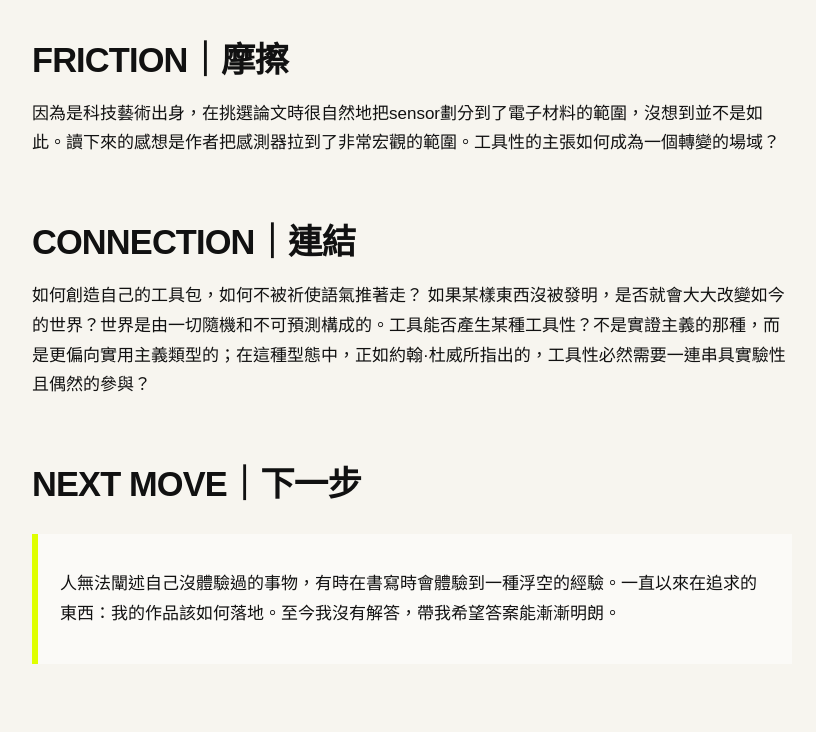
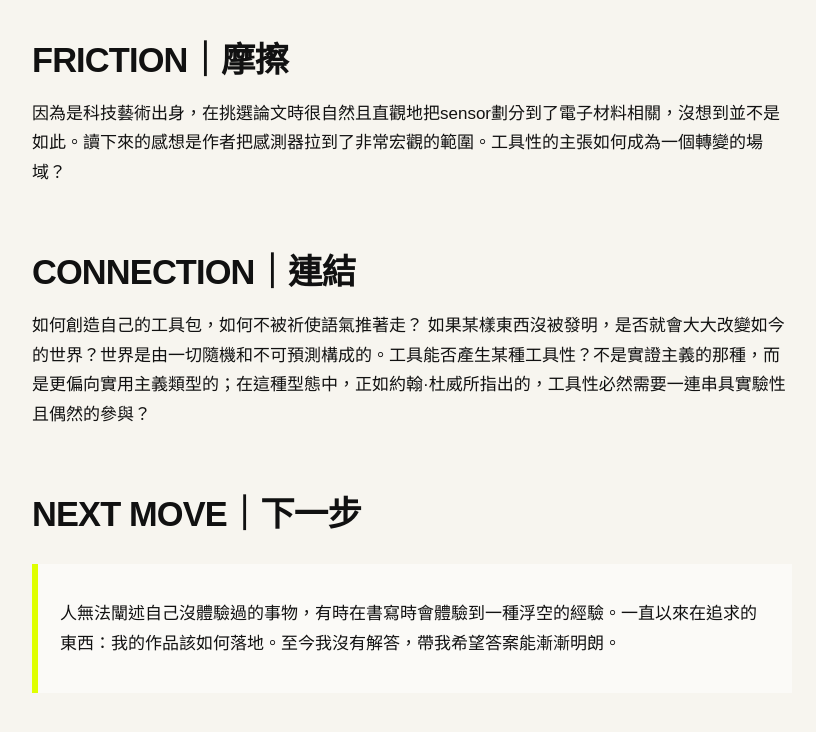
Before and after one commit to irisalco/fieldworkarchive, a Jekyll site: the page built from weeks/week-05.md, in a window 1280 px wide and 900 px high, scrolled down 3288 px, cut to the strip 156-888 px from the top of the window. Shown: the whole strip, without its empty margins (48-864 px from the left). Built offline with Jekyll 4.4.1, drawn with Linux system fonts in a browser that asks for light colours.

Commit message:
Update week-05.md

```diff
--- a/weeks/week-05.md
+++ b/weeks/week-05.md
@@ -25,7 +25,7 @@ permalink: /weeks/week-05/
 
 ## FRICTION｜摩擦
 
-因為是科技藝術出身，在挑選論文時很自然地把sensor劃分到了電子材料的範圍，沒想到並不是如此。讀下來的感想是作者把感測器拉到了非常宏觀的範圍。工具性的主張如何成為一個轉變的場域？
+因為是科技藝術出身，在挑選論文時很自然且直觀地把sensor劃分到了電子材料相關，沒想到並不是如此。讀下來的感想是作者把感測器拉到了非常宏觀的範圍。工具性的主張如何成為一個轉變的場域？
 
 ## CONNECTION｜連結
 
```
